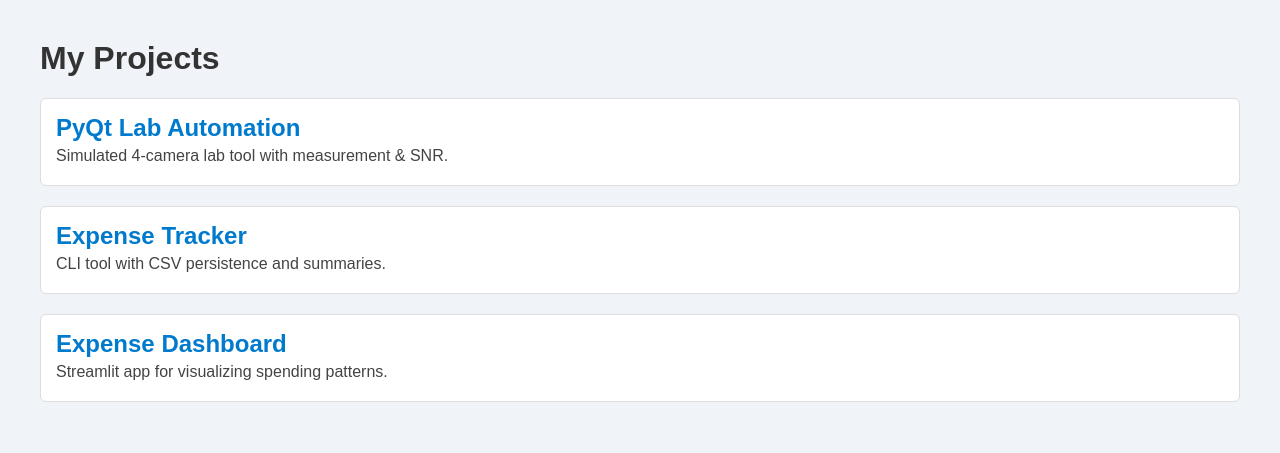
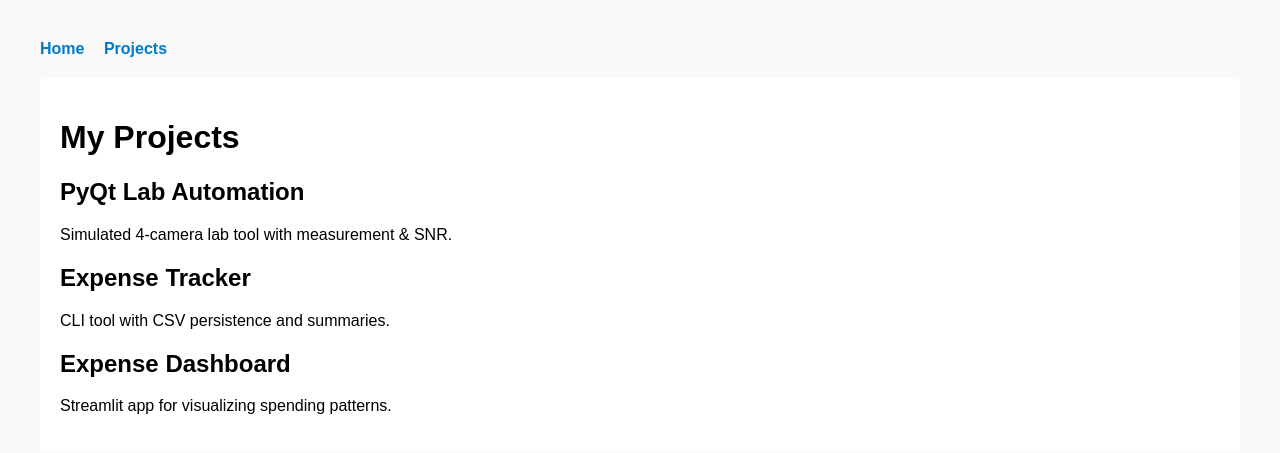
Before and after one commit to taryb/django-portfolio, a Django app: page /projects/ in a window 1280 px wide. Shown: the top 453 px of the page. Run offline with Django 5.2, Linux system fonts and the light colour scheme.

Commit message:
feat: add base template with navigation and apply to Home/Projects pages

```diff
--- /dev/null
+++ b/portfolio/templates/portfolio/base.html
@@ -0,0 +1,30 @@
+<!DOCTYPE html>
+<html lang="en">
+<head>
+    <meta charset="UTF-8">
+    <title>{% block title %}My Portfolio{% endblock %}</title>
+    <style>
+        body { font-family: Arial, sans-serif; margin: 40px; background: #f9f9f9; }
+        header { margin-bottom: 20px; }
+        nav a {
+            margin-right: 15px;
+            text-decoration: none;
+            color: #007acc;
+            font-weight: bold;
+        }
+        nav a:hover { text-decoration: underline; }
+        main { background: #fff; padding: 20px; border-radius: 6px; }
+    </style>
+</head>
+<body>
+    <header>
+        <nav>
+            <a href="/">Home</a>
+            <a href="/projects/">Projects</a>
+        </nav>
+    </header>
+    <main>
+        {% block content %}{% endblock %}
+    </main>
+</body>
+</html>
--- a/portfolio/templates/portfolio/projects.html
+++ b/portfolio/templates/portfolio/projects.html
@@ -1,18 +1,8 @@
-<!DOCTYPE html>
-<html lang="en">
-<head>
-    <meta charset="UTF-8">
-    <title>Projects</title>
-    <style>
-        body { font-family: Arial, sans-serif; margin: 40px; background: #f0f4f8; }
-        h1 { color: #333; }
-        .project { margin-bottom: 20px; padding: 15px; border: 1px solid #ddd; border-radius: 6px; background: #fff; }
-        .project h2 { margin: 0; color: #007acc; }
-        .project p { margin: 5px 0; color: #444; }
-        a { text-decoration: none; color: #007acc; }
-    </style>
-</head>
-<body>
+{% extends "portfolio/base.html" %}
+
+{% block title %}Projects - My Portfolio{% endblock %}
+
+{% block content %}
 <h1>My Projects</h1>
 {% for p in projects %}
 <div class="project">
@@ -22,5 +12,4 @@
 {% empty %}
 <p>No projects yet. Stay tuned!</p>
 {% endfor %}
-</body>
-</html>
+{% endblock %}
```
Also changed, not shown: portfolio/templates/portfolio/home.html (+8 -19 lines). Lines whose indentation alone changed are shown as unchanged.
